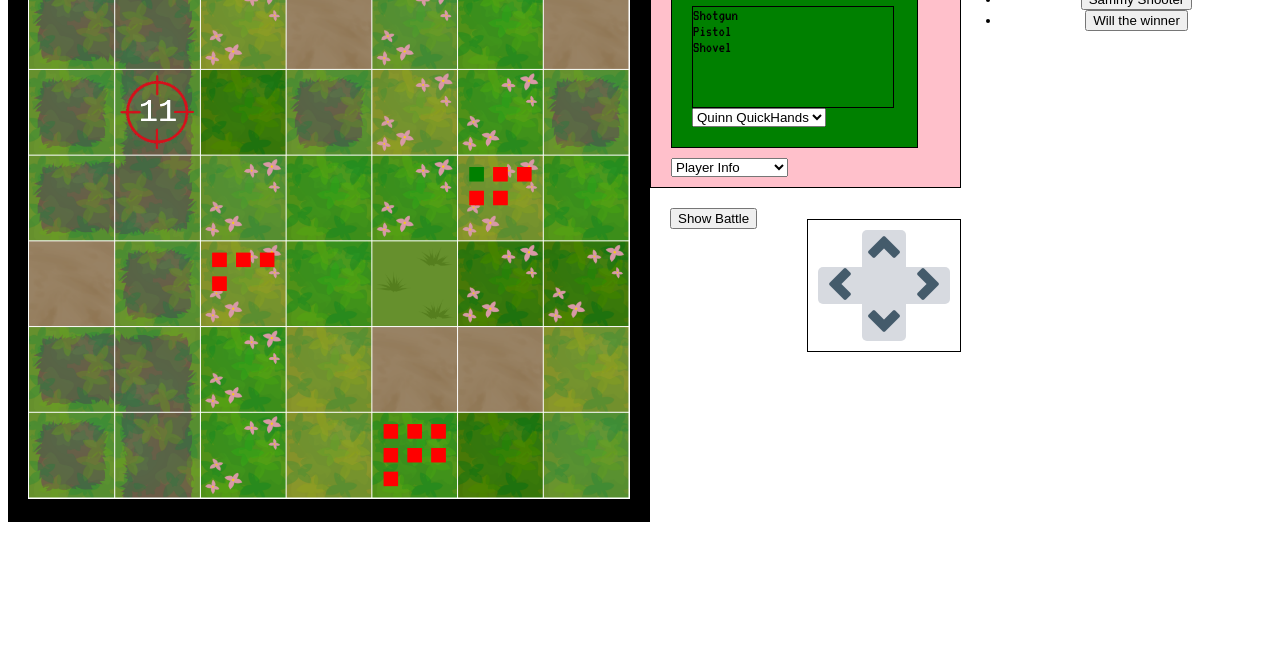
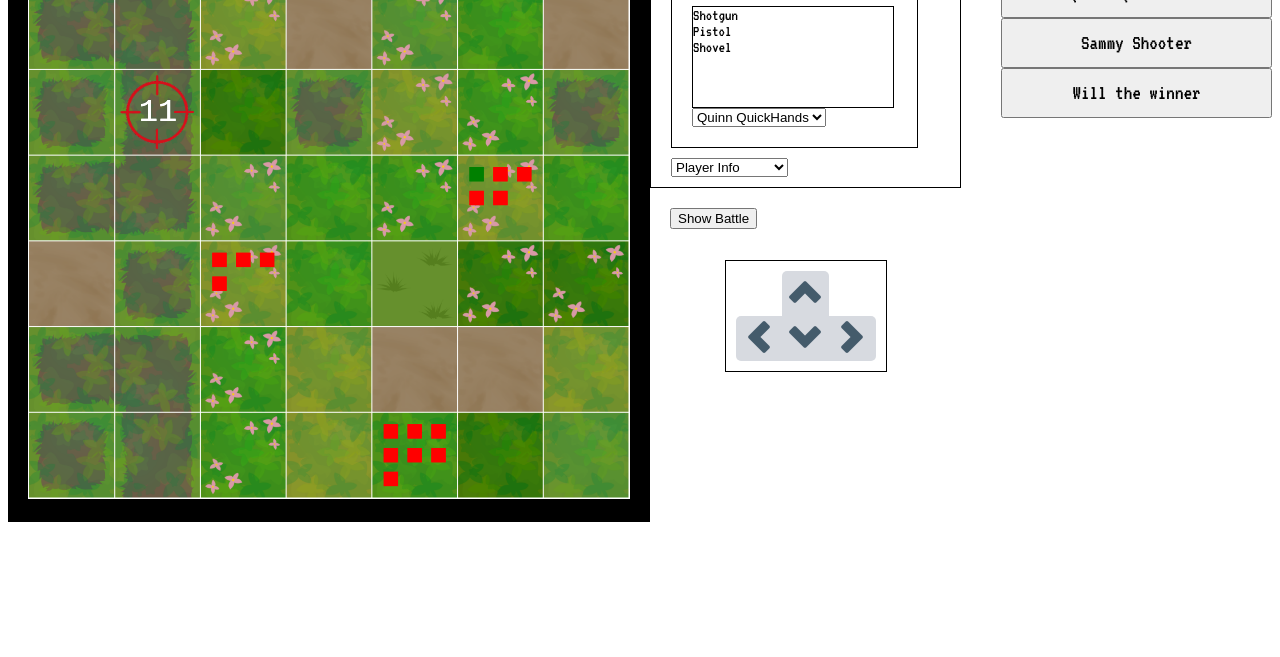
Before and after one commit to BlockchainRoyale/prototype, a plain HTML site: page ui/index.html in a window 1280 px wide. Shown: the part 143-800 px from the top of the page. Drawn offline with Linux system fonts and the light colour scheme.

Commit message:
remove bg colours

```diff
--- a/ui/css/index.css
+++ b/ui/css/index.css
@@ -22,11 +22,26 @@ body {
     margin-right: auto;
 }
 
+#middle-column {
+    display: flex;
+    flex-direction: column;
+}
+
 #players-column {
     display: flex;
     flex-direction: column;
     justify-items: center;
     text-align: center;
+}
+#listOfPlayers {
+    list-style-type: none;
+}
+
+#listOfPlayers button {
+    width: 100%;
+    height: 50px;
+    font-family: inherit;
+    font-size: 16pt;
 }
 
 #arena {
@@ -91,7 +106,6 @@ body {
     margin: 20px 20px 0 20px;
     padding: 0 20px 20px 20px;
     border: solid black 1px;
-    background-color: green;
 }
 
 #playerCards {
@@ -103,15 +117,19 @@ body {
 
 #menu {
     border: 1px solid black;
-    background-color: pink;
 }
 
 #movement {
     margin-top: 10%;
+    margin-left: auto;
+    margin-right: auto;
     border: 1px solid black;
     padding: 10px;
     display: grid;
     grid-template-columns: 1fr 1fr 1fr;
+    width: 140px;
+    height: 90px;
+
 }
 
 #up {
@@ -120,14 +138,7 @@ body {
 }
 
 #right {
-    grid-column-start: 3;
     border-radius: 0 5px 5px 0;
-}
-
-#down {
-    grid-row-start: 3;
-    grid-column-start: 2;
-    border-radius: 0 0 5px 5px;
 }
 
 #left{
--- a/ui/index.html
+++ b/ui/index.html
@@ -76,9 +76,8 @@
         <div id="movement" class="float-right">
             <button id="up" class="movebutton" onclick="moveUp()"><img src="assets/movement/up-arrow.png"> </button><br>
             <button id="left" class="movebutton" onclick="moveLeft()"><img src="assets/movement/left-arrow.png"></button>
-            <div id = "centerbutton"></div>
+            <button id="down" class="movebutton" onclick="moveDown()"><img src="assets/movement/down-arrow.png"></button>
             <button id="right" class="movebutton" onclick="moveRight()"><img src="assets/movement/right-arrow.png"></button>
-            <button id="down" class="movebutton" onclick="moveDown()"><img src="assets/movement/down-arrow.png"></button>
         </div>
     </div>
     <div id="players-column">
--- a/ui/js/map.js
+++ b/ui/js/map.js
@@ -31,7 +31,7 @@ function setup() {
     fillInformation();
     menuSelect();
 }
-
+var currentPlayer = 0;
 var yourLocation = [5, 3];
 var yourAddress = "asdf";
 
```
